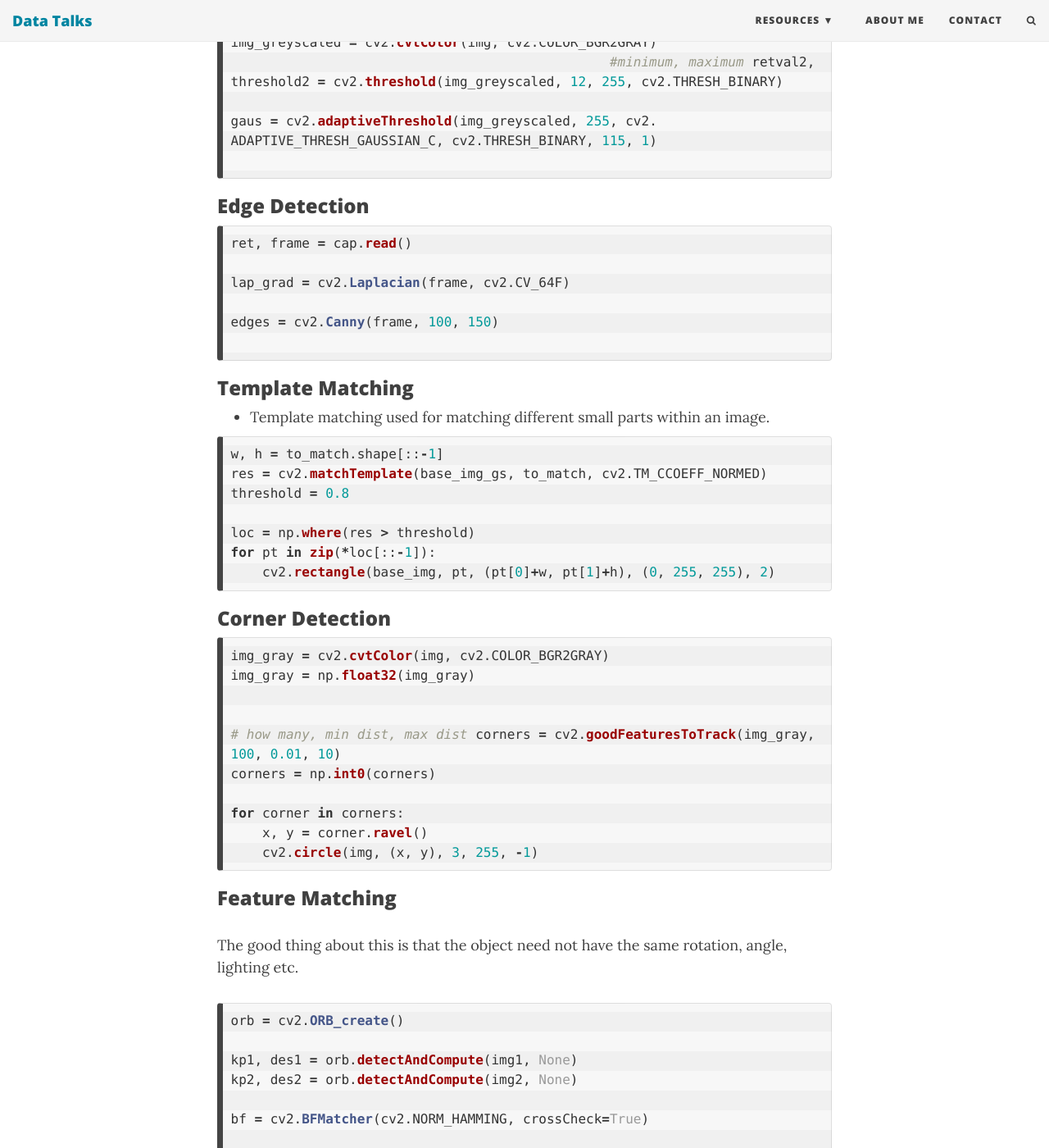
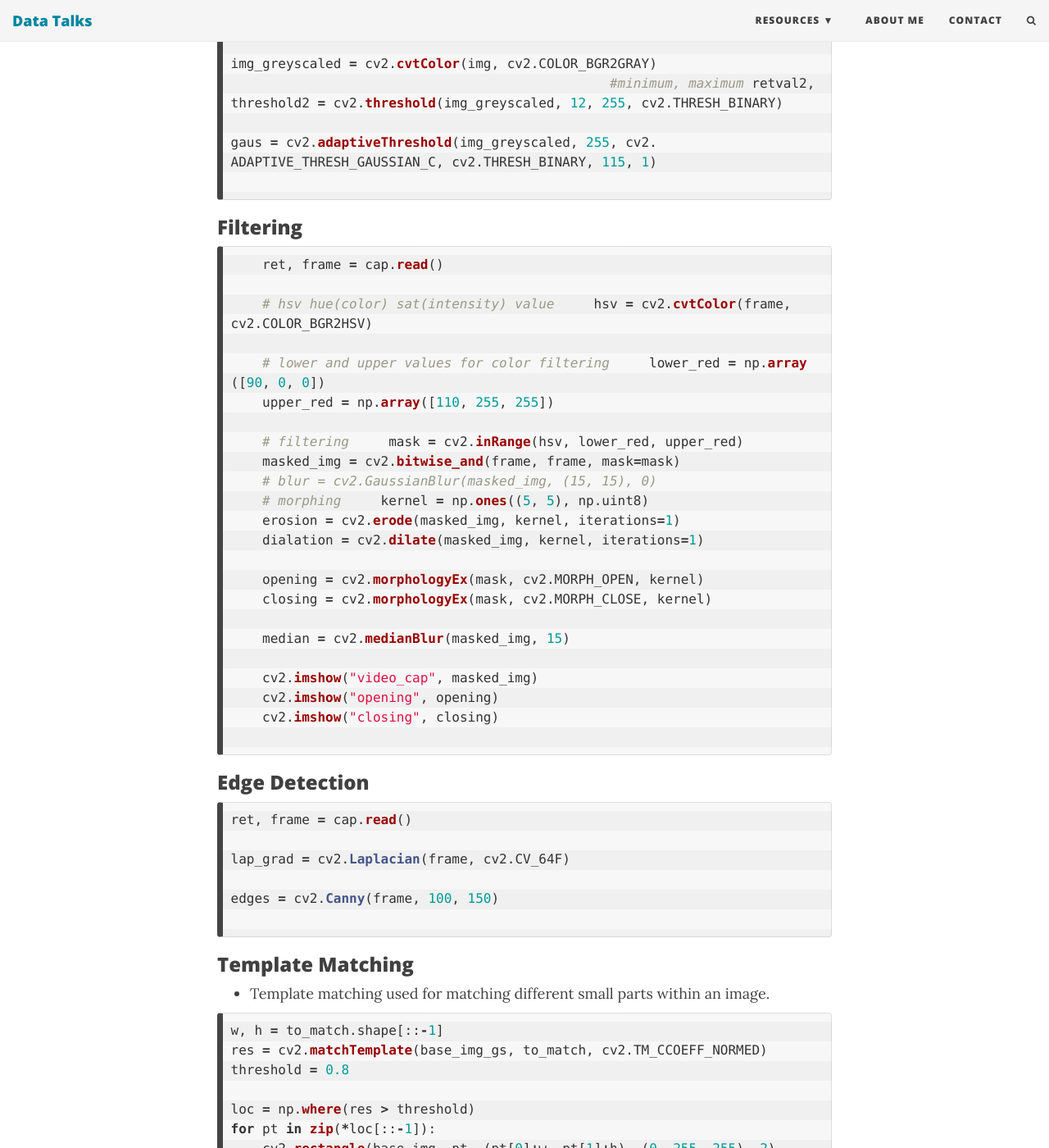
Before and after one commit to praths007/praths007.github.io, a Jekyll site: the page built from wiki/Opencv-Api.md, in a window 1280 px wide and 1400 px high, scrolled down 2006 px. Shown: the whole window at 82% size. Built offline with Jekyll 4.4.1, drawn with Linux system fonts in a browser that asks for light colours; nearby versions of some CDN libraries; our own code applies the rules of GitHub Pages for plain Markdown files; some of the changed text lies outside the part shown.

Commit message:
updated opencv

````diff
--- a/wiki/Opencv-Api.md
+++ b/wiki/Opencv-Api.md
@@ -5,6 +5,7 @@
    * [Video Capturing and Waitkey](#video-capturing-and-waitkey)
    * [Drawing Shapes](#drawing-shapes)
    * [Thresholding](#thresholding)
+   * [Filtering](#filtering)
    * [Edge detection](#edge-detection)
    * [Template Matching](#template-matching)
    * [Corner Detection](#corner-detection)
@@ -80,6 +81,39 @@ gaus = cv2.adaptiveThreshold(img_greyscaled, 255, cv2.ADAPTIVE_THRESH_GAUSSIAN_C
 
 ```
 
+### Filtering
+
+```python
+    ret, frame = cap.read()
+
+    # hsv hue(color) sat(intensity) value
+    hsv = cv2.cvtColor(frame, cv2.COLOR_BGR2HSV)
+
+    # lower and upper values for color filtering
+    lower_red = np.array([90, 0, 0])
+    upper_red = np.array([110, 255, 255])
+
+    # filtering
+    mask = cv2.inRange(hsv, lower_red, upper_red)
+    masked_img = cv2.bitwise_and(frame, frame, mask=mask)
+    # blur = cv2.GaussianBlur(masked_img, (15, 15), 0)
+
+    # morphing
+    kernel = np.ones((5, 5), np.uint8)
+    erosion = cv2.erode(masked_img, kernel, iterations=1)
+    dialation = cv2.dilate(masked_img, kernel, iterations=1)
+
+    opening = cv2.morphologyEx(mask, cv2.MORPH_OPEN, kernel)
+    closing = cv2.morphologyEx(mask, cv2.MORPH_CLOSE, kernel)
+
+    median = cv2.medianBlur(masked_img, 15)
+
+    cv2.imshow("video_cap", masked_img)
+    cv2.imshow("opening", opening)
+    cv2.imshow("closing", closing)
+
+```
+
 ### Edge Detection
 
 ```python
````
Also changed, not shown: other parts of wiki/Opencv-Api.md (+1 -1 lines).
